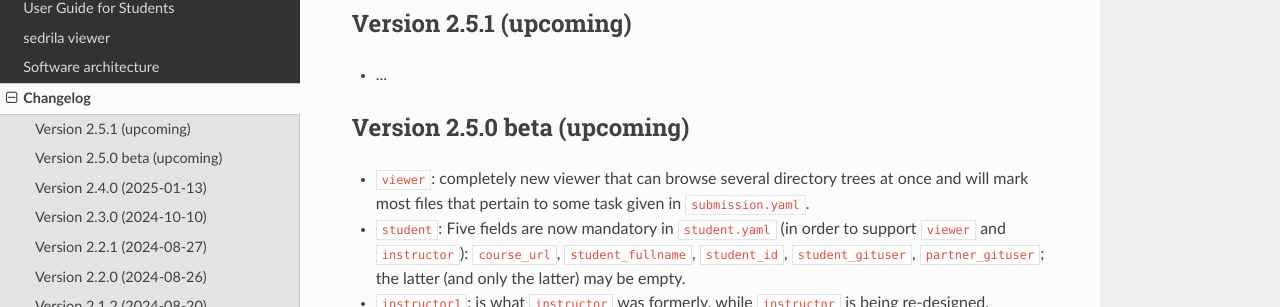
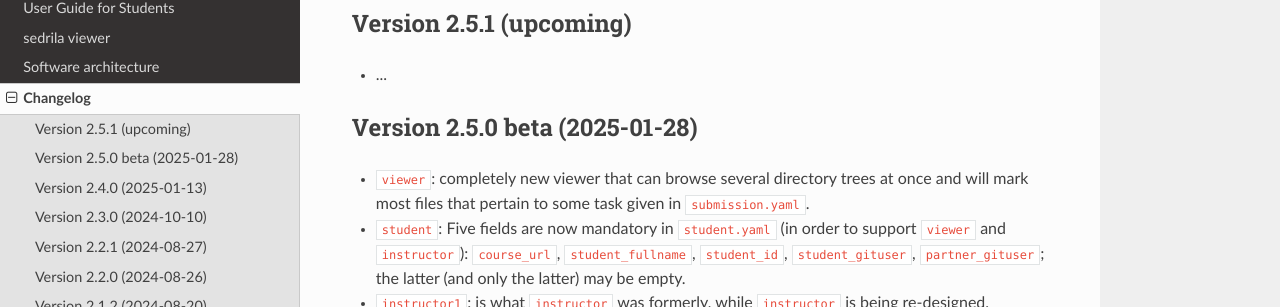
Before and after one commit to fubinf/sedrila, an MkDocs documentation site: the page built from docs/changelog.md, in a window 1280 px wide and 900 px high. Shown: the part 153-460 px from the top of the window. Built offline with MkDocs 1.6.1, drawn with Linux system fonts in a browser that asks for light colours; nearby versions of some CDN libraries.

Commit message:
several small changes

```diff
--- a/docs/changelog.md
+++ b/docs/changelog.md
@@ -5,7 +5,7 @@
 - ...
 
 
-## Version 2.5.0 beta (upcoming)
+## Version 2.5.0 beta (2025-01-28)
 - `viewer`: completely new viewer that can browse several directory trees at once and will
   mark most files that pertain to some task given in `submission.yaml`.
 - `student`: Five fields are now mandatory in `student.yaml` (in order to support `viewer` and `instructor`):
```
Also changed, not shown: README.md (+3 -0 lines), 3 other files.
